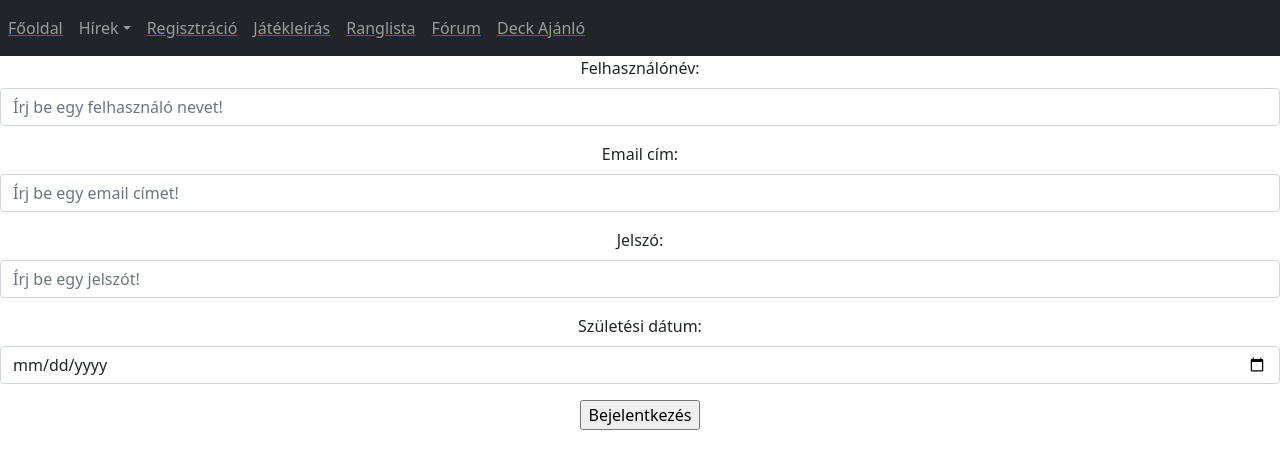
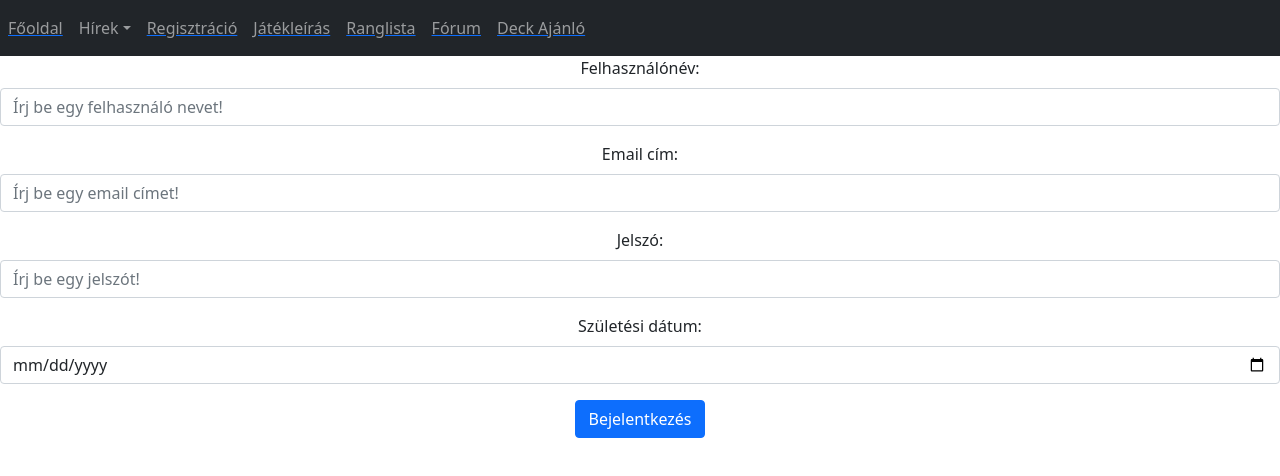
Before and after one commit to TotpalIstvan/SlabWarriorsFrontend, a React (Create React App) app: page /Registration in a window 1280 px wide. Shown: the top 476 px of the page. Built offline with nearby package versions, Linux system fonts and the light colour scheme.

Commit message:
footer létrehozása

```diff
--- a/package.json
+++ b/package.json
@@ -15,6 +15,7 @@
     "react-scripts": "^3.0.1",
     "react-scroll": "^1.8.4",
     "sass": "^1.49.9",
+    "styled-components": "^5.3.3",
     "web-vitals": "^1.1.2"
   },
   "scripts": {
--- a/src/components/websites/Registration.js
+++ b/src/components/websites/Registration.js
@@ -1,5 +1,6 @@
 import React from 'react';
 import Form from 'react-bootstrap/Form';
+import Button from 'react-bootstrap/Button';
 import 'bootstrap/dist/css/bootstrap.min.css';
 
 
@@ -34,7 +35,9 @@ export function Registration()  {
 
 
 
-  <input type="submit" value="Bejelentkezés"></input>
+  <Button variant="primary" type="submit">
+    Bejelentkezés
+  </Button>
 </Form>
 </div>
     );
```
Also changed, not shown: src/components/websites/Footer.js (added), 1 other file (tests, documents, lock files or other folders).
